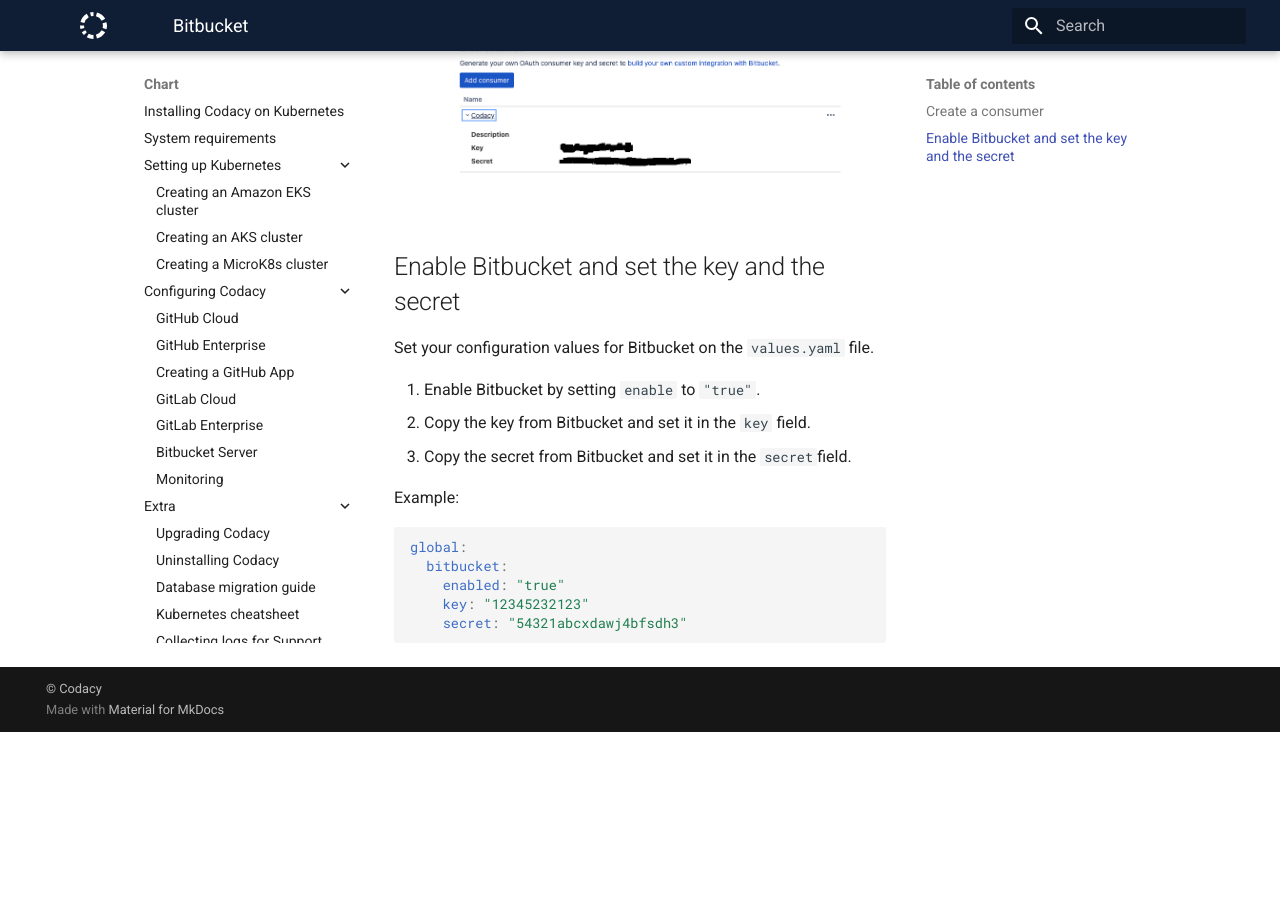
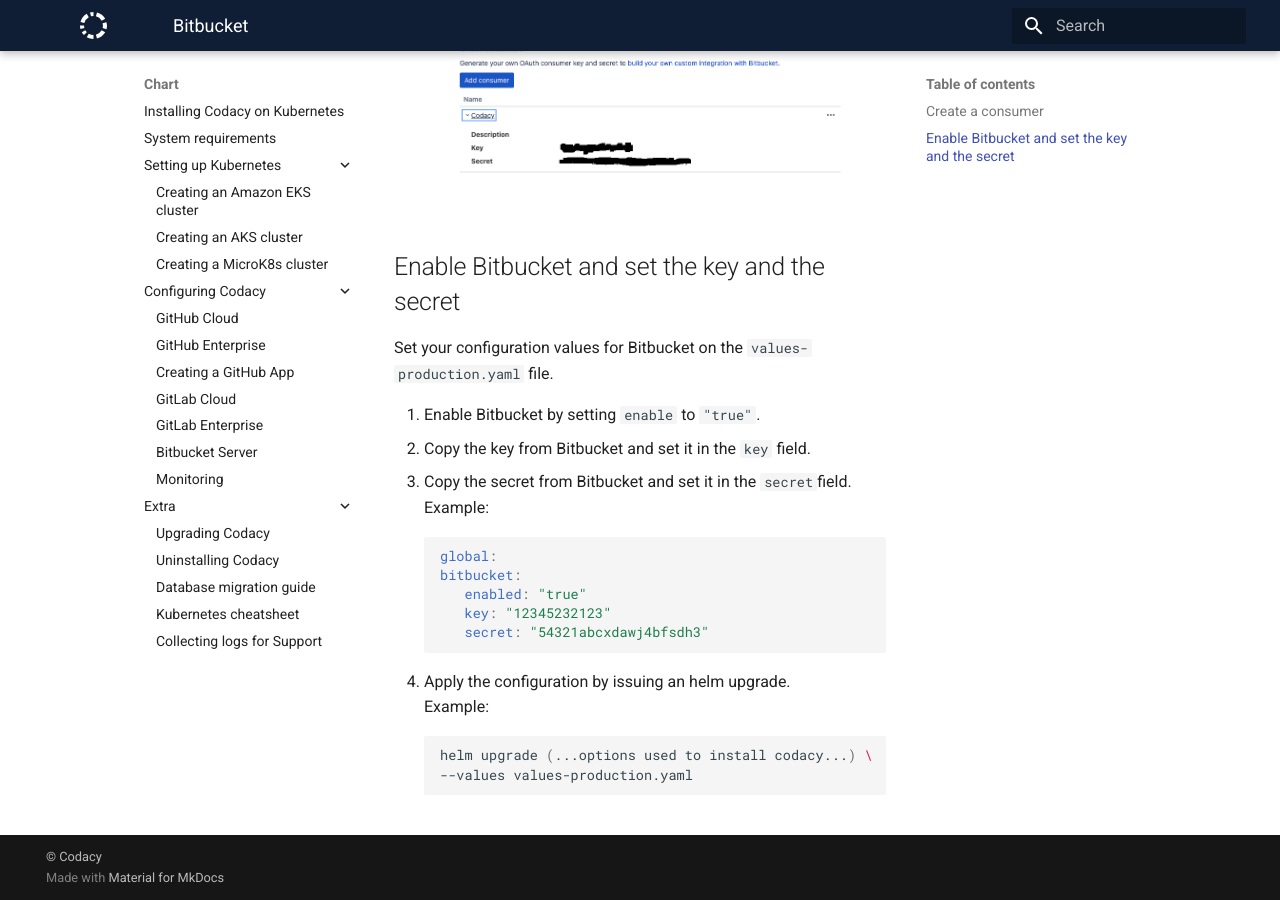
Before and after one commit to codacy/chart, an MkDocs documentation site: the page built from docs/configuration/git-providers/bitbucket.md, in a window 1280 px wide and 900 px high, scrolled down 1314 px. Built offline with MkDocs 1.6.1 and Material for MkDocs 9.7.7, drawn with Linux system fonts in a browser that asks for light colours; before the commit the page ends 2046 px from its top, so only the background shows below that.

Commit message:
clean: improvements after code review

````diff
--- a/docs/configuration/git-providers/bitbucket.md
+++ b/docs/configuration/git-providers/bitbucket.md
@@ -19,17 +19,22 @@
      ![Bitbucket Consumer Key and Secret](./images/bitbucket-consumer-key-and-secret.png)
 
 ## Enable Bitbucket and set the key and the secret
-Set your configuration values for Bitbucket on the `values.yaml` file.
+Set your configuration values for Bitbucket on the `values-production.yaml` file.
 
 1. Enable Bitbucket by setting `enable` to `"true"`.
 1. Copy the key from Bitbucket and set it in the `key` field.
 1. Copy the secret from Bitbucket and set it in the `secret`field.
-
-Example:
-```yaml
-global:
-  bitbucket:
-    enabled: "true"
-    key: "12345232123"
-    secret: "54321abcxdawj4bfsdh3"
-```
+   Example:
+   ```yaml
+   global:
+   bitbucket:
+      enabled: "true"
+      key: "12345232123"
+      secret: "54321abcxdawj4bfsdh3"
+   ```
+ 1. Apply the configuration by issuing an helm upgrade.
+    Example:
+    ```bash
+    helm upgrade (...options used to install codacy...) \
+    --values values-production.yaml
+    ```
````
Also changed, not shown: README.md (+1 -1 lines), 1 other file.
